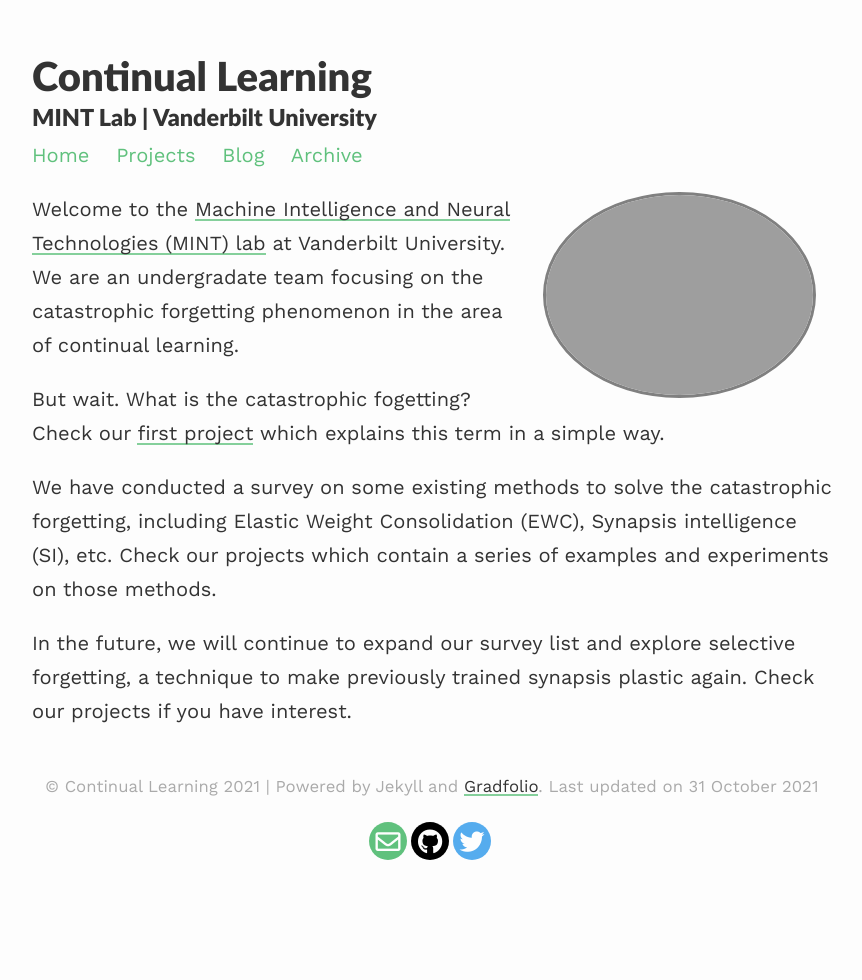
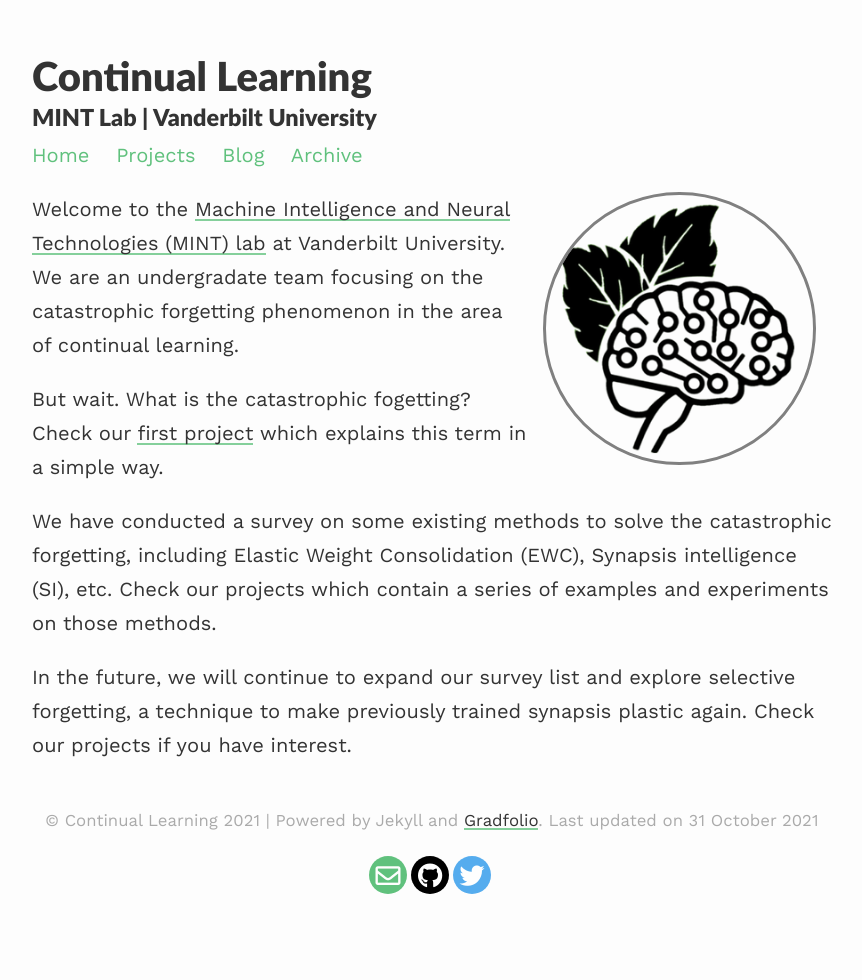
Before and after one commit to zxllxz2/tempweb, a Jekyll site: the page built from docs/index.md, in a window 1280 px wide. Shown: the whole page, without its empty margins (208-1070 px from the left). Built offline with Jekyll 4.4.1, drawn with Linux system fonts in a browser that asks for light colours; nearby versions of some CDN libraries.

Commit message:
update logo

```diff
--- a/docs/index.md
+++ b/docs/index.md
@@ -3,13 +3,13 @@ layout: about
 permalink: /
 profile:
   align: right
-  image: MINT_Lab.png
+  image: logo_square.png
 published: true
 ---
 
 Welcome to the <a href="http://lab.vanderbilt.edu/mint-lab" target="_blank">Machine Intelligence and Neural Technologies (MINT) lab</a> at Vanderbilt University. We are an undergradate team focusing on the catastrophic forgetting phenomenon in the area of continual learning.
 
-But wait. What is the catastrophic fogetting? Check our <a href="_projects/1_project.md" target="_blank">first project</a> which explains this term in a simple way.
+But wait. What is the catastrophic fogetting? Check our [first project](projects/1_project) which explains this term in a simple way.
 
 We have conducted a survey on some existing methods to solve the catastrophic forgetting, including Elastic Weight Consolidation (EWC), Synapsis intelligence (SI), etc. Check our projects which contain a series of examples and experiments on those methods.
 
```
Also changed, not shown: docs/assets/images/logo_square.png (added).
